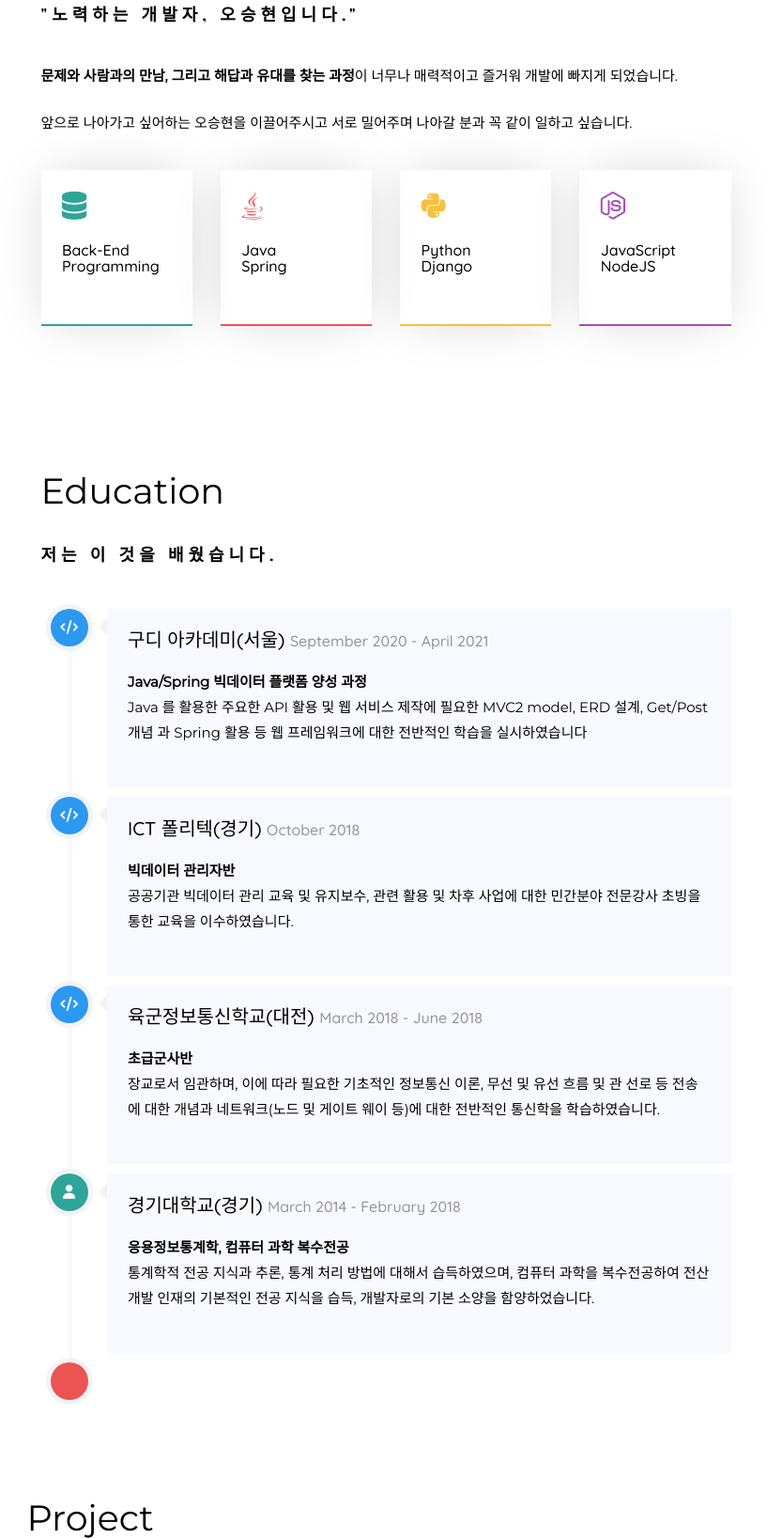
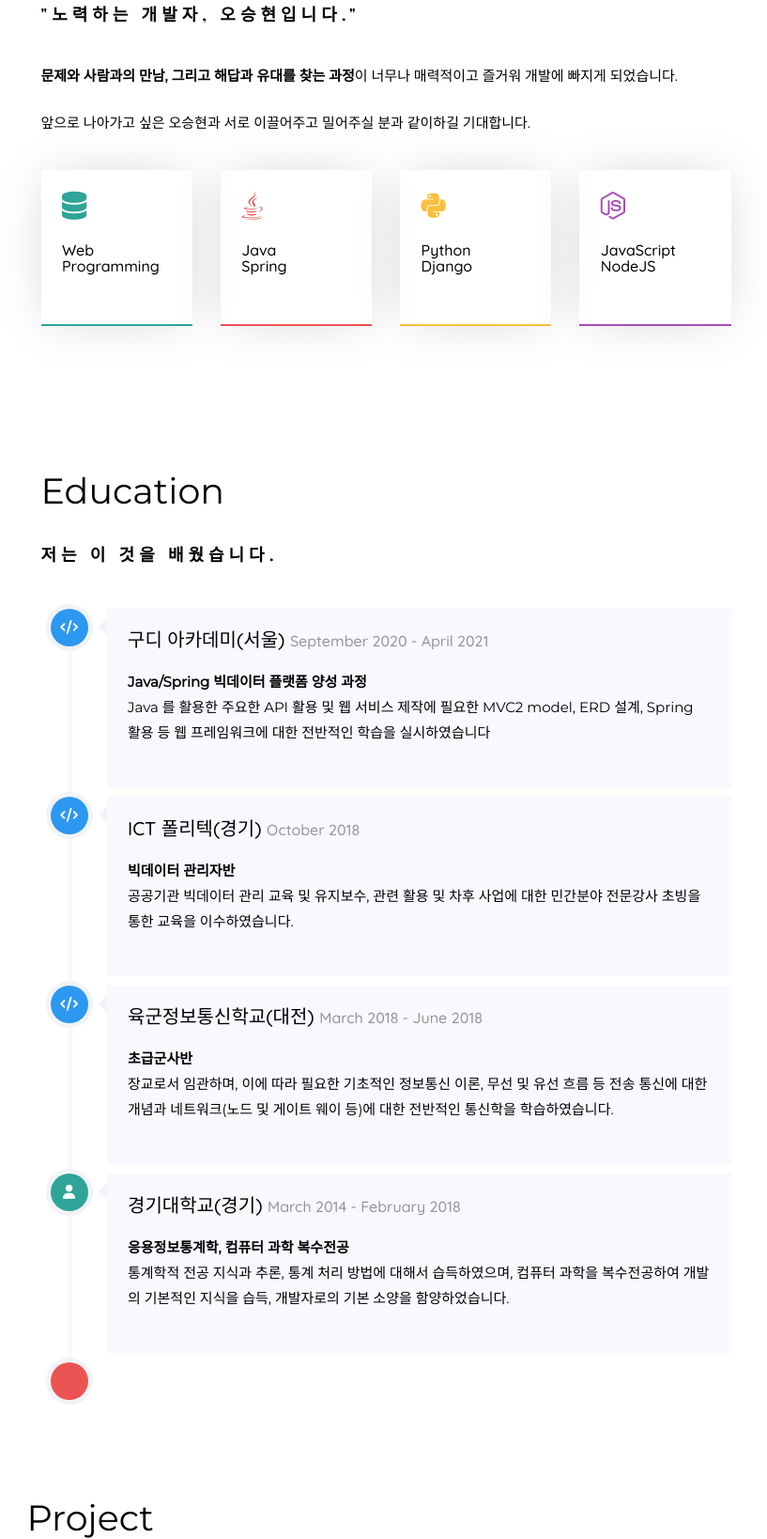
Before and after one commit to LucestDail/devoshportfolio, a Django app: page /portfolio/ in a window 1280 px wide. Shown: the part 522-2160 px from the top of the page at 94% size, without its empty margins (379-1196 px from the left). Run offline with Django 3.2, Linux system fonts and the light colour scheme; data comes from the database, SQL or seed files in the repository; some libraries are stand-ins or nearby versions; some web fonts are replaced.

Commit message:
Update portfolio_master.html

```diff
--- a/portfolio/templates/portfolio_master.html
+++ b/portfolio/templates/portfolio_master.html
@@ -28,7 +28,7 @@
                <div class="text-center">
                   <div class="author-img" style="background-image: url(../static/resource/picmdfy.jpg);"></div>
                    <h1 id="colorlib-logo"><a>&nbsp;OH SEUNG HYUN</a></h1>
-                  <span class="position"><a href="#">Back-End Developer</a></span>
+                  <span class="position"><a href="#">Web Developer</a></span>
                </div>
                <nav id="colorlib-main-menu" role="navigation" class="navbar">
                   <div id="navbar" class="collapse">
@@ -58,7 +58,7 @@
                                      </div>
 								     <h3 class="colorlib-heading"><strong>"노력하는 개발자, 오승현입니다."</strong></h3>
                                      <p><strong>문제와 사람과의 만남, 그리고 해답과 유대를 찾는 과정</strong>이 너무나 매력적이고 즐거워 개발에 빠지게 되었습니다.</p>
-                                     <p>앞으로 나아가고 싶어하는 오승현을 이끌어주시고 서로 밀어주며 나아갈 분과 꼭 같이 일하고 싶습니다.</p>
+                                     <p>앞으로 나아가고 싶은 오승현과 서로 이끌어주고 밀어주실 분과 같이하길 기대합니다.</p>
 
                                  </div>
                               </div>
@@ -67,7 +67,7 @@
                               <div class="col-md-3 animate-box" data-animate-effect="fadeInRight">
                                 <div class="services color-5">
                                     <span class="icon2"><i class="fas fa-database"></i></span>
-                                    <h3>Back-End<br> Programming</h3>
+                                    <h3>Web<br> Programming</h3>
                                 </div>
                               </div>
                               <div class="col-md-3 animate-box" data-animate-effect="fadeInRight">
@@ -115,7 +115,7 @@
                                     <div class="timeline-label">
                                        <h2>구디 아카데미(서울) <span> September 2020 - April 2021 </span></h2>
                                        <p><strong>Java/Spring 빅데이터 플랫폼 양성 과정</strong>
-                                           <br>Java 를 활용한 주요한 API 활용 및 웹 서비스 제작에 필요한 MVC2 model, ERD 설계, Get/Post 개념 과 Spring 활용 등 웹 프레임워크에 대한 전반적인 학습을 실시하였습니다</p>
+                                           <br>Java 를 활용한 주요한 API 활용 및 웹 서비스 제작에 필요한 MVC2 model, ERD 설계, Spring 활용 등 웹 프레임워크에 대한 전반적인 학습을 실시하였습니다</p>
                                        <p></p>
                                     </div>
                                  </div>
@@ -143,7 +143,7 @@
                                     <div class="timeline-label">
                                        <h2>육군정보통신학교(대전) <span> March 2018 - June 2018 </span></h2>
                                        <p><strong>초급군사반</strong>
-                                           <br>장교로서 임관하며, 이에 따라 필요한 기초적인 정보통신 이론, 무선 및 유선 흐름 및 관 선로 등 전송에 대한 개념과 네트워크(노드 및 게이트 웨이 등)에 대한 전반적인 통신학을 학습하였습니다.</p>
+                                           <br>장교로서 임관하며, 이에 따라 필요한 기초적인 정보통신 이론, 무선 및 유선 흐름 등 전송 통신에 대한 개념과 네트워크(노드 및 게이트 웨이 등)에 대한 전반적인 통신학을 학습하였습니다.</p>
                                        <p></p>
                                     </div>
                                  </div>
@@ -157,7 +157,7 @@
                                     <div class="timeline-label">
                                        <h2>경기대학교(경기) <span> March 2014 - February 2018 </span></h2>
                                        <p><strong>응용정보통계학, 컴퓨터 과학 복수전공</strong>
-                                           <br>통계학적 전공 지식과 추론, 통계 처리 방법에 대해서 습득하였으며, 컴퓨터 과학을 복수전공하여 전산 개발 인재의 기본적인 전공 지식을 습득, 개발자로의 기본 소양을 함양하었습니다.</p>
+                                           <br>통계학적 전공 지식과 추론, 통계 처리 방법에 대해서 습득하였으며, 컴퓨터 과학을 복수전공하여 개발의 기본적인 지식을 습득, 개발자로의 기본 소양을 함양하었습니다.</p>
                                        <p></p>
                                     </div>
                                  </div>
@@ -206,9 +206,9 @@
                      <div class="row">
 
                          <div class="col-md-12 animate-box fadeInLeft animated" data-animate-effect="fadeInLeft">
-							<p>대학교 2학년 통계학과의 통계 학습에서 <strong>R을 활용해서 코딩을 입문</strong> 했습니다. 컴퓨터와 내가 서로 소통을 한다는 사실에 큰 흥미를 느껴 바로 다음날 컴퓨터 과학 복수전공 신청하여 <strong>C 언어를 통하여</strong> 개발 공부를 시작하였습니다.</p>
-                             <p> 학부과정에서 <strong>Java, C, C++ 을 배웠으며,</strong> 이를 바탕으로 <strong>전산 지식(운영체제, 네트워크, 알고리즘, 자료구조)</strong>을 공부하였습니다. 군 복무 중에는 <strong>NodeJS 기반 Express, React, Vue</strong> 를 활용하여 CRUD 개념을 학습, 경험했습니다. 이후 전역하여 <strong> Firebase Storage 와 같은 NoSQL 구조의 DB API 를 활용한 웹 서비스</strong>를 구현해보았습니다. 이후 독학에서 한계를 느껴 국비지원 교육을 받으며<strong>MVC Model 및 ERD 구성</strong>과 관련한 여러 학습을 진행하였으며, 인프런 강의를 활용하여 <strong>Java, Spring 게시판 구성</strong>을 스스로 해보았습니다. 최근에는 <strong>Python Django를 학습</strong>하여 개인적으로 생각하던 서비스들을 하나씩 웹으로 만들어 보고 있습니다. 서비스의 Front-End 완성도를 높이기 위하여 <strong>HTML, css, javascript</strong> 에 대해서 W3School, Bootstrap 를 활용하여 공부하고 있습니다. 미래 기술에도 관심이 많아 지속적으로 빅데이터와 통계학 공부도 이어가고 있습니다.</p>
-							<p> 최근에는 <strong>CI/CD 에 관심이 많으며</strong> 여러가지 클라우딩 기술을 활용한 서비스 구성을 학습하고 있습니다. <strong>PaaS Heroku 및 Iaas Amazon Web Service</strong>를 통해 배포를 경험하였고, 사용자 증가 및 편의성, 보안성 향상을 위하여, AWS ELB, Route53, KMS 을 활용한 HTTPS SSL 적용 및 로드밸런서 구축, 도메인 적용과 RDS를 통한 DB 확장 및 웹 클라우딩간의 시스템 연계를 경험해보았습니다. <strong> 또한 수동 배포의 불편함을 해소하기 위해 Jenkins, Docker 를 활용하여 개발 효율을 향상하기 위한 자동 통합, 배포 파이프라인</strong>에 대해서도 학습, 구축하였습니다. 작업한 내용들은 GitHub 에서 지속적으로 관리하며 소스 코드와 프로젝트 형상 관리 방법을 학습하고 있습니다. 프로젝트 관리툴로는 <strong>slack, trello, Jira, notion, google drive, github, gitlab, sourcetree, SVN</strong> 등을 경험하였습니다.
+							<p>대학교 2학년 통계학과의 통계 학습에서 <strong>R을 활용해서 코딩을 입문</strong> 했습니다. 컴퓨터와 내가 서로 소통을 한다는 사실에 큰 흥미를 느껴 컴퓨터 과학 복수전공 신청하여 <strong>C 언어를 통하여</strong> 개발 공부를 시작하였습니다.</p>
+                             <p> 학부과정에서 <strong>Java, C, C++ 을 배웠으며,</strong> 이를 바탕으로 <strong>전산 지식(운영체제, 네트워크, 알고리즘, 자료구조)</strong>을 공부하였습니다. 군 복무 중에는 <strong>NodeJS 기반 Express, React, Vue</strong> 를 활용하여 CRUD 개념을 학습, 경험했습니다. 이후 전역하여 <strong> Firebase Storage 와 같은 NoSQL 구조의 DB API 를 활용한 웹 서비스</strong>를 구현해보았습니다. 이후 독학에서 한계를 느껴 국비지원 교육을 받으며<strong>MVC Model 및 ERD 구성</strong>과 관련한 여러 학습을 진행하였으며, 인프런 강의를 활용하여 <strong>Java, Spring 게시판 구성</strong>을 스스로 해보았습니다. 또한, <strong>Python Django를 학습</strong>하여 개인적으로 생각하던 서비스들을 하나씩 웹으로 만들어 보고 있습니다. 서비스의 Front-End 완성도를 높이기 위하여 <strong>HTML, css, javascript</strong> 에 대해서 W3School, Bootstrap 를 활용하여 공부하고 있습니다. 미래 기술에도 관심이 많아 지속적으로 빅데이터와 통계학 공부도 이어가고 있습니다.</p>
+							<p> 최근에는 <strong>지속 통합, 지속 배포(CI/CD) 에 관심이 많으며</strong> 여러가지 클라우딩 기술을 활용한 서비스 구성 및 구축, 설계를 학습하고 있습니다. <strong>PaaS Heroku 및 Iaas Amazon Web Service</strong>를 통해 배포를 경험하였고, 사용자 증가 및 편의성, 보안성 향상을 위하여, AWS ELB, Route53, KMS 을 활용한 HTTPS SSL 적용 및 로드밸런서 구축, 도메인 적용과 RDS를 통한 DB 확장 및 웹 클라우딩간의 시스템 연계를 경험해보았습니다. 또한 수동 배포의 불편함을 해소하기 위해 <strong>Jenkins, Docker 를 활용하여 개발 효율을 향상하기 위한 자동 통합, 배포 파이프라인</strong>에 대해서도 학습, 구축하였습니다. 작업한 내용들은 GitHub 에서 지속적으로 관리하며 소스 코드와 프로젝트 형상 관리 방법을 학습하고 있습니다. 프로젝트 관리툴로는 <strong>slack, trello, Jira, notion, google drive, github, gitlab, sourcetree, SVN</strong> 등을 경험하였습니다.
 							<br>
 						</p></div>
 
```
